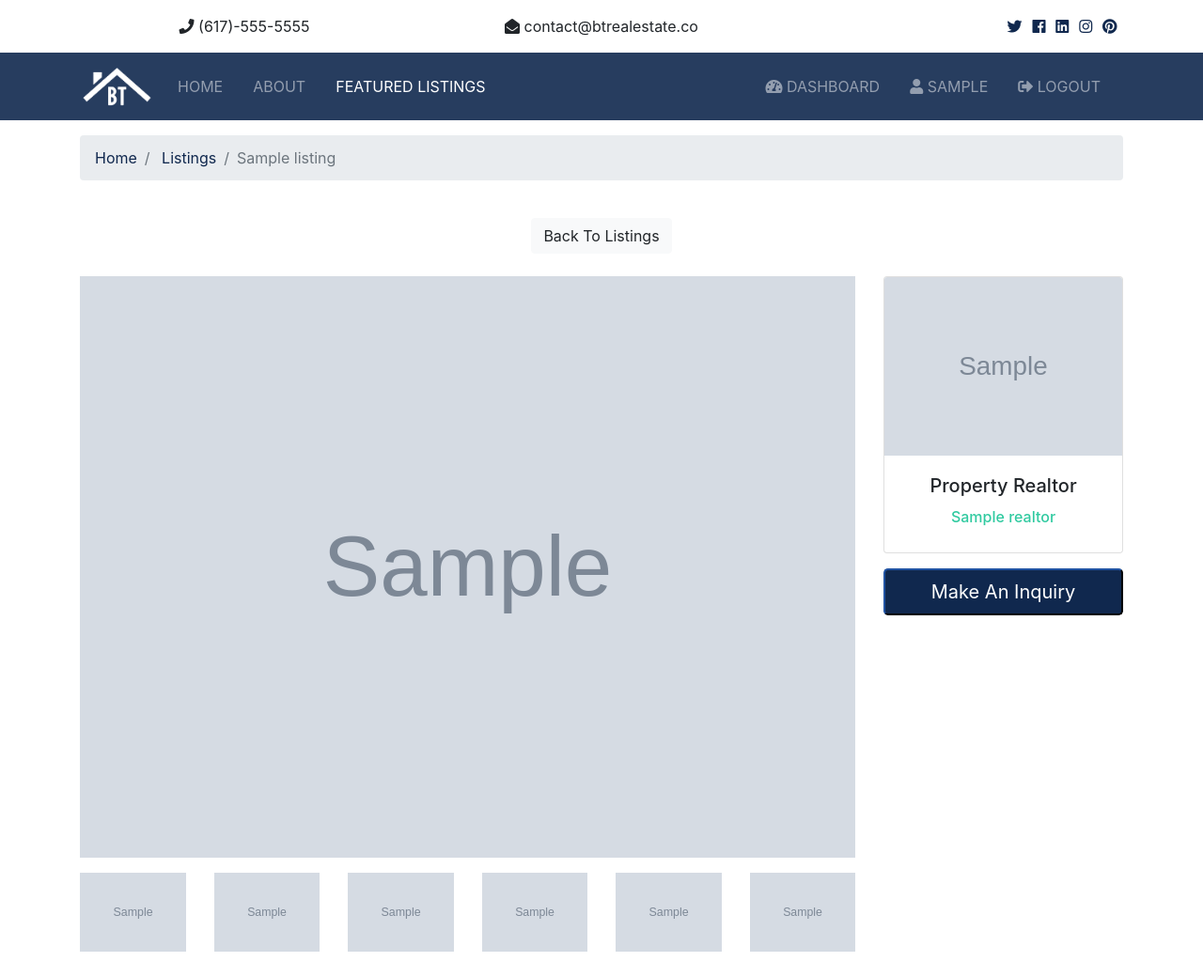
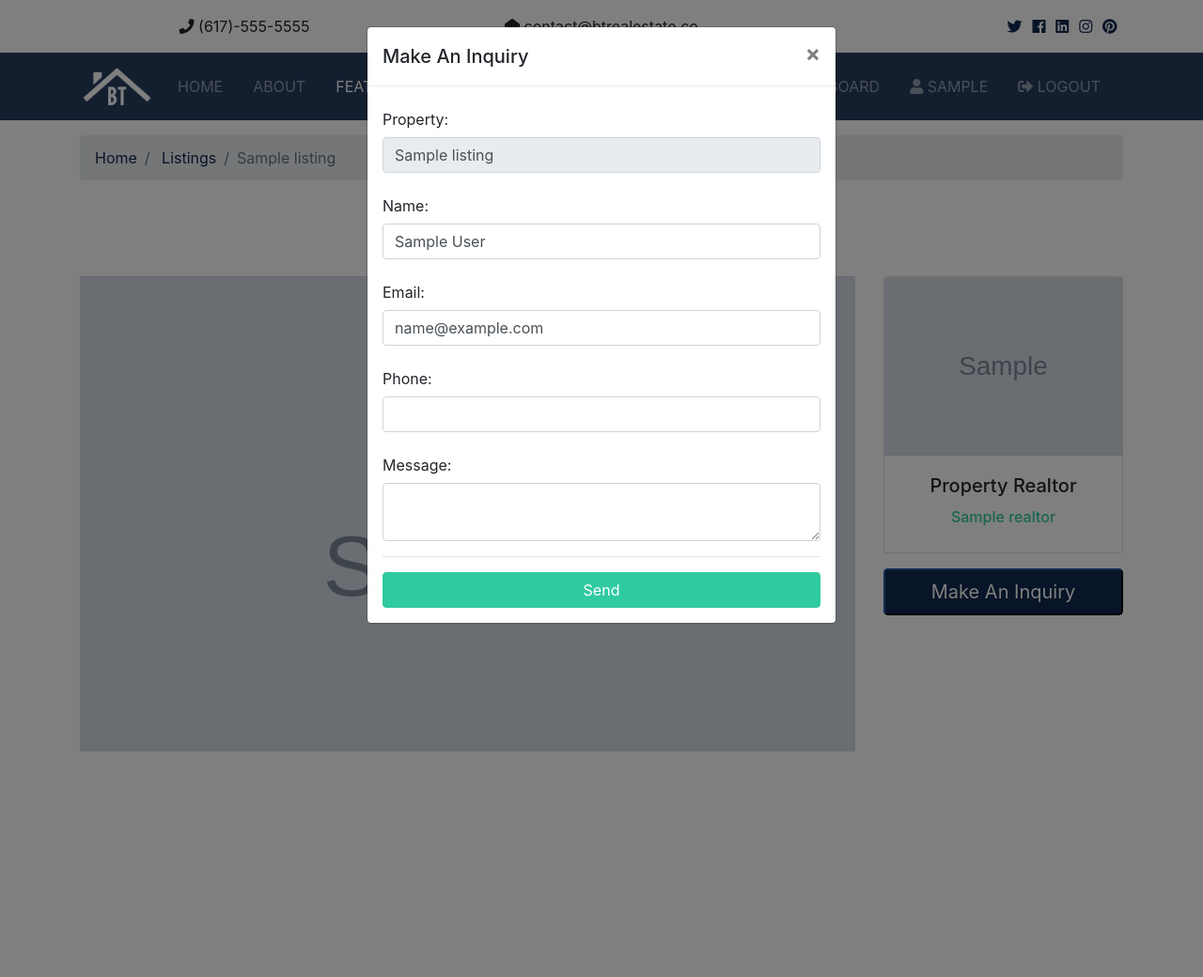
Before and after one commit to RedSar/project-django, a Django app: page /listings/1 in a window 1280 px wide, after a click on "Make An Inquiry". Shown: the top 1040 px of the page at 94% size. After the commit the page ends 800 px from the top, so only its background shows below. Run offline with Django 3.2, Linux system fonts and the light colour scheme; a user stored in the database is signed in; tables that the repository leaves empty hold one stand-in row (values such as "Sample post"); grey boxes marked "Sample" are stand-in pictures; some libraries are stand-ins or nearby versions.

Commit message:
setting the Contact form submission.

```diff
--- a/btre_project/urls.py
+++ b/btre_project/urls.py
@@ -3,11 +3,13 @@ from django.contrib import admin
 from django.urls import path, include
 from django.conf.urls.static import static
 from django.conf import settings
+from contacts.views import *
 
 urlpatterns = [
     path('', include('pages.urls')),
     path('listings/', include('listings.urls')),
     path('accounts/', include('accounts.urls')),
+    path('contact/', contact, name='contact'),
     path('admin/', admin.site.urls),
 ]
 
--- a/contacts/admin.py
+++ b/contacts/admin.py
@@ -3,9 +3,9 @@ from .models import Contact
 
 
 class ContactAdmin(admin.ModelAdmin):
-    list_display = ('id', 'name', 'lsiting', 'email', 'phone', 'contcat_date')
+    list_display = ('id', 'name', 'listing', 'email', 'phone', 'contact_date')
     list_display_links = ('id', 'name')
-    search_fields = ('name', 'email', 'lsiting')
+    search_fields = ('name', 'email', 'listing')
     list_per_page = 25
 
 
--- a/templates/listings/listing.html
+++ b/templates/listings/listing.html
@@ -25,6 +25,7 @@
 </section>
 
 <!-- Listing -->
+{% include '../partials/_messages.html' %}
 <section id="listing" class="py-4">
   <div class="container">
     <a href="{% url 'listings' %}" class="btn btn-light mb-4"
@@ -165,4 +166,96 @@
     </div>
   </div>
 </section>
+
+<!-- Inquiry Modal -->
+<div class="modal fade" id="inquiryModal" role="dialog">
+  <div class="modal-dialog">
+    <div class="modal-content">
+      <div class="modal-header">
+        <h5 class="modal-title" id="inquiryModalLabel">Make An Inquiry</h5>
+        <button type="button" class="close" data-dismiss="modal">
+          <span>&times;</span>
+        </button>
+      </div>
+      <div class="modal-body text-left">
+        <form method="POST" action="{% url 'contact' %}">
+          {% csrf_token %} {% if user.is_authenticated %}
+          <input type="hidden" name="user_id" value="{{ user.id }}" />
+          {% else %}
+          <input type="hidden" name="user_id" value="0" />
+
+          {% endif %}
+
+          <input
+            type="hidden"
+            name="realtor_email"
+            value="{{ listing.realtor.email }}"
+          />
+          <input type="hidden" name="listing_id" value="{{ listing.id }}" />
+          <input type="hidden" name="listing" value="{{ listing.title }}" />
+
+          <div class="form-group">
+            <label for="property_name" class="col-form-label">Property:</label>
+            <input
+              type="text"
+              name="listing"
+              class="form-control"
+              value="{{ listing.title }}"
+              disabled
+            />
+          </div>
+          <div class="form-group">
+            <label for="name" class="col-form-label">Name:</label>
+            <input
+              type="text"
+              name="name"
+              class="form-control"
+              required
+              {%
+              if
+              user.is_authenticated
+              %}
+              value="{{ user.first_name }} {{ user.last_name }}"
+              {%
+              endif
+              %}
+            />
+          </div>
+          <div class="form-group">
+            <label for="email" class="col-form-label">Email:</label>
+            <input
+              type="email"
+              name="email"
+              class="form-control"
+              required
+              {%
+              if
+              user.is_authenticated
+              %}
+              value="{{ user.email }}"
+              {%
+              endif
+              %}
+            />
+          </div>
+          <div class="form-group">
+            <label for="phone" class="col-form-label">Phone:</label>
+            <input type="text" name="phone" class="form-control" />
+          </div>
+          <div class="form-group">
+            <label for="message" class="col-form-label">Message:</label>
+            <textarea name="message" class="form-control"></textarea>
+          </div>
+          <hr />
+          <input
+            type="submit"
+            value="Send"
+            class="btn btn-block btn-secondary"
+          />
+        </form>
+      </div>
+    </div>
+  </div>
+</div>
+
 {% endblock content %}
--- /dev/null
+++ b/templates/listings/test.py
@@ -0,0 +1 @@
+<QueryDict: {'csrfmiddlewaretoken': ['smcoabO0MKmpvC8Tlq8l58UmEkUjHjQ29nuawPEpnlzKRSkP88MIyjXzFuIUQdZW'], 'user_id': ['4'], 'realtor_email': ['mark@btrealstate.com'], 'listing_id': ['3'], 'name': ['maram'], 'email': ['maram@test.com'], 'phone': ['669-996'], 'message': ['I m interested']}>
```
Also changed, not shown: contacts/views.py (+30 -2 lines).
